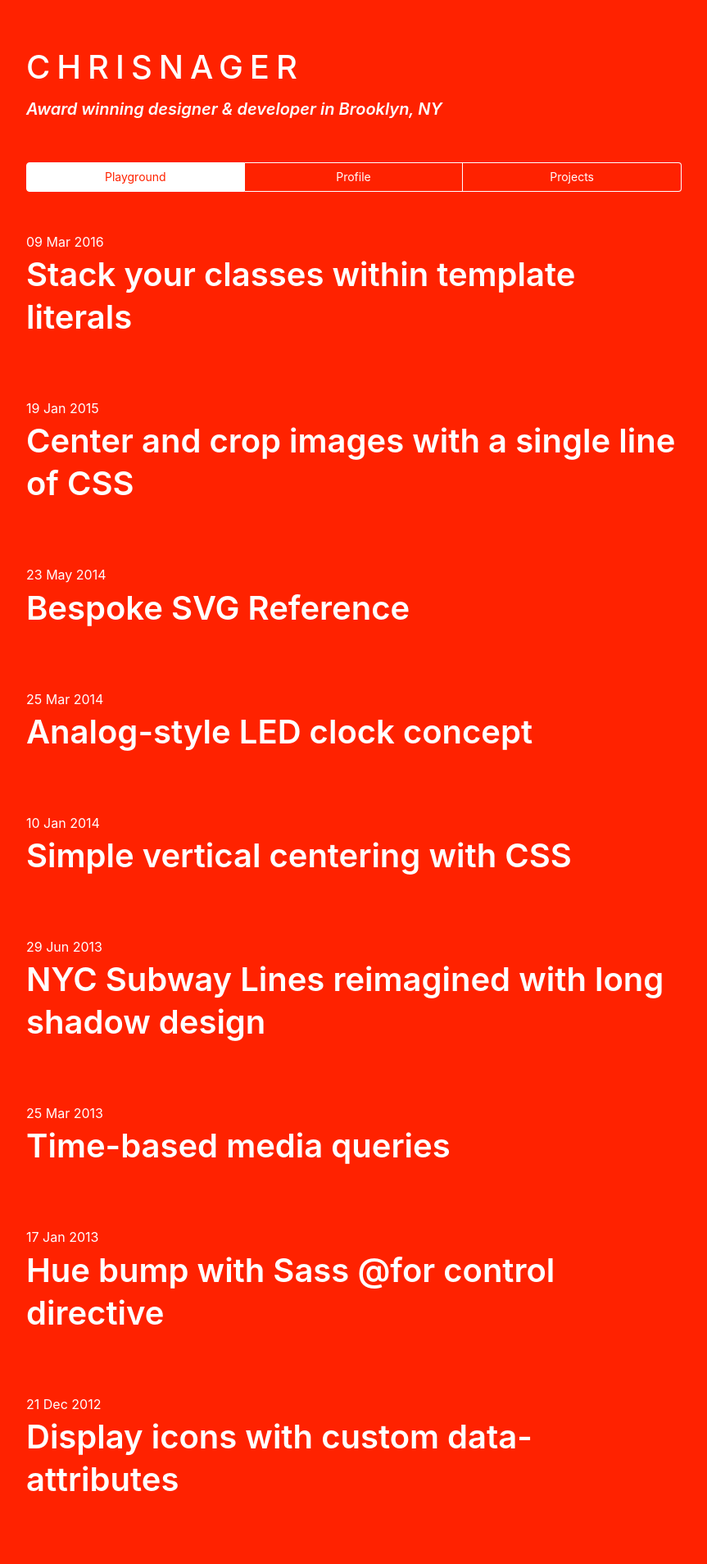
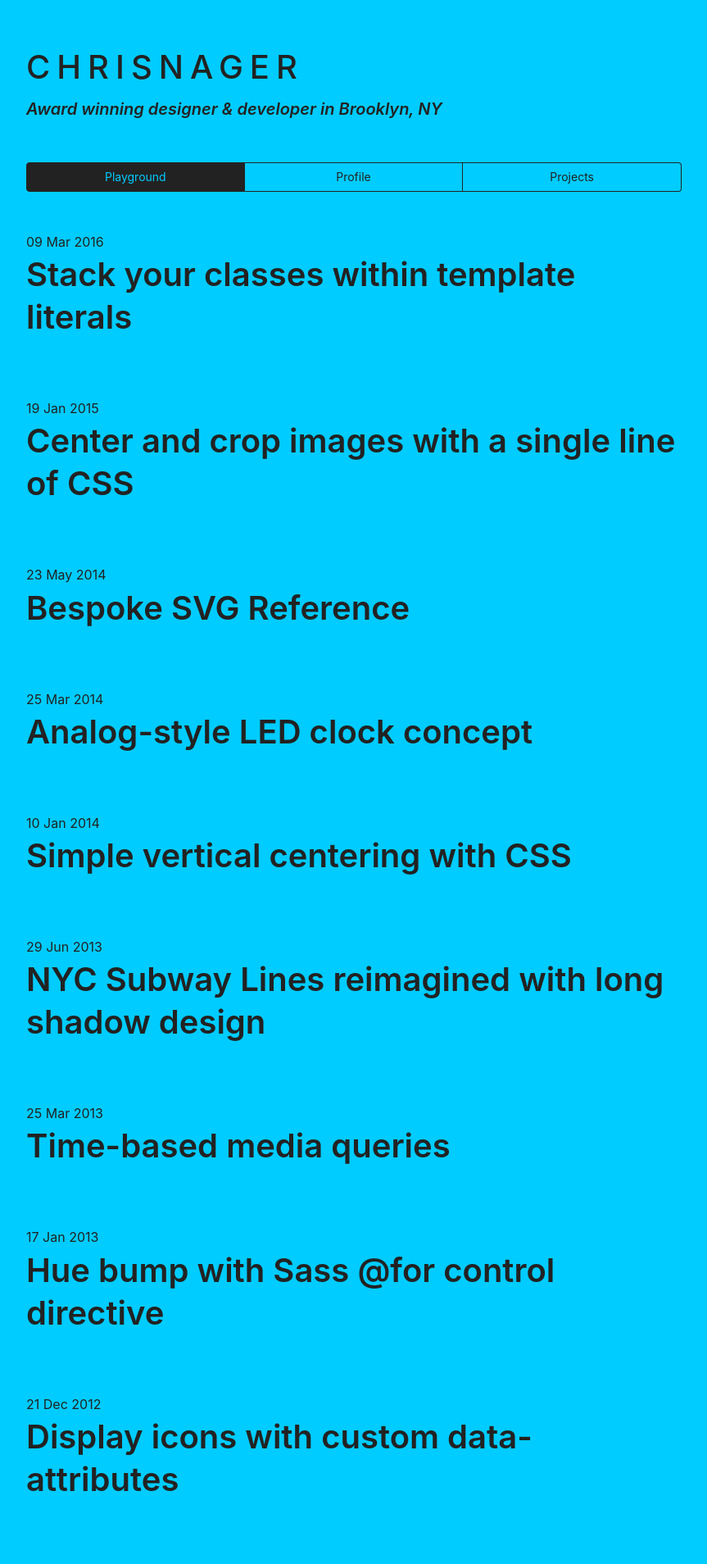
Before and after one commit to chrisnager/chrisnager.github.io, a Jekyll site: the page built from index.html, in a window 1280 px wide. Shown: the top 1908 px of the page at 82% size, without its empty margins (208-1071 px from the left). Built offline with Jekyll 4.4.1, drawn with Linux system fonts in a browser that asks for light colours; nearby versions of some CDN libraries; library files that are not in the unit come from our copies.

Commit message:
Switch theme

```diff
--- a/css/chrisnager.css
+++ b/css/chrisnager.css
@@ -40,12 +40,12 @@
 
 html {
     font: 75%/1.7 -apple-system, BlinkMacSystemFont, sans-serif;
-    color: var(--white);
-    background-color: var(--red);
+    color: var(--black);
+    background-color: var(--blue);
 }
 
 ::selection {
-    color: var(--white);
+    color: var(--black);
     text-shadow: none;
     background-color: #ff3600;
 }
@@ -74,19 +74,19 @@
 }
 
 pre {
-    border: 1px solid var(--white);
+    border: 1px solid var(--black);
     border-radius: 4px;
     padding: 1rem;
     background-color: #111 !important;
 }
 
 a {
-    color: var(--white);
+    color: var(--black);
 }
 
 a:hover,
 a:focus {
-  color: var(--blue);
+  color: var(--red);
 }
 
 img {
@@ -132,6 +132,7 @@
     line-height: 1.3;
     letter-spacing: 0.2em;
     text-transform: uppercase;
+    color: var(--red);
 }
 
 .logo > a {
@@ -191,7 +192,7 @@
 .project__link:hover .project__title,
 .post__link:focus .post__title,
 .project__link:focus .project__title {
-    /*color: var(--white);*/
+    /*color: var(--black);*/
 }
 
 .post__title,
@@ -274,8 +275,8 @@
 .copyright {
     margin-bottom: 0;
     padding: 1.25rem 1rem;
-    background-color: var(--white);
-    color: var(--red);
+    background-color: var(--black);
+    color: var(--blue);
 }
 
 .copyright p {
@@ -326,7 +327,7 @@
     font-size: 0.875rem;
     line-height: 1;
     text-decoration: none;
-    color: var(--white);
+    color: var(--black);
 }
 
 .social-links > li > a {
@@ -355,9 +356,9 @@
 .social-links > li > a:active,
 .social-links > li > a:hover,
 .social-links > li > a:focus {
-    border-color: var(--white);
-    color: var(--red);
-    background-color: var(--white);
+    border-color: var(--black);
+    color: var(--blue);
+    background-color: var(--black);
 }
 
 .social-links > li > a > .icon {
@@ -368,12 +369,12 @@
 }
 
 .social-links > li > a > .icon path {
-    fill: var(--white);
+    fill: var(--black);
 }
 
 .social-links > li > a:hover > .icon path,
 .social-links > li > a:focus > .icon path {
-    fill: var(--red);
+    fill: var(--blue);
 }
 
 
```
